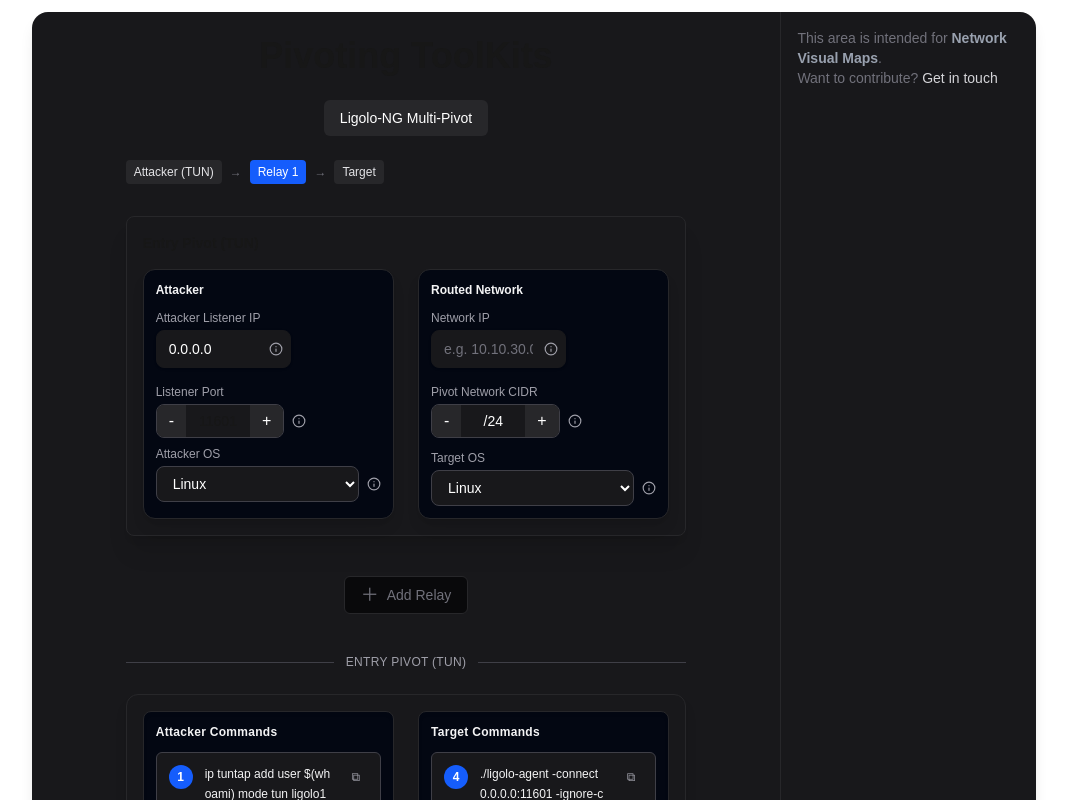
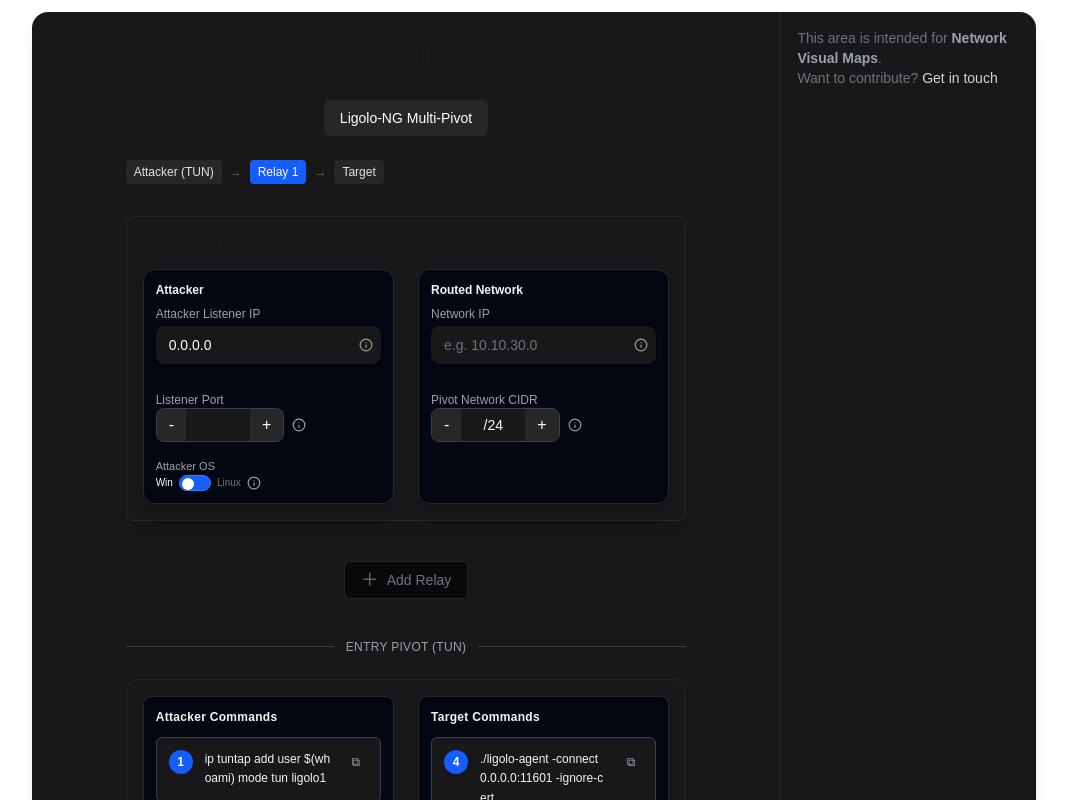
Before and after one commit to Simple0x0/pivotkit, a Next.js app: page /tools/ligolo-ng in a window 1280 px wide. Shown: the top 800 px of the page, without its empty margins (106-1173 px from the left). Built offline with nearby package versions, Linux system fonts and the light colour scheme.

Commit message:
Updated Input styles

```diff
--- a/app/components/inputs/CIDRInput.tsx
+++ b/app/components/inputs/CIDRInput.tsx
@@ -1,21 +1,22 @@
 "use client";
 
-import { useState, useEffect } from "react";
+import InfoTooltip from "@/app/components/InfoTooltip";
 import { isValidCIDR } from "@/app/lib/validators";
-import InfoTooltip from "@/app/components/InfoTooltip";
 
 export function CIDRInput({
   label = "Pivot Network CIDR",
   value,
   onChange,
-  info, // optional tooltip
+  info,
+  className = "",
 }: {
   label?: string;
-  value: number; // store as number
+  value: number;
   onChange: (v: number) => void;
   info?: string;
+  className?: string;
 }) {
-  const safeValue = Number.isFinite(value) ? value : 24; // default /24
+  const safeValue = Number.isFinite(value) ? value : 24;
   const isValid = isValidCIDR(safeValue);
 
   const increment = () => {
@@ -26,13 +27,11 @@ export function CIDRInput({
   };
 
   return (
-    <div className="flex flex-col w-44 gap-1">
+    <div className={`flex flex-col mb-4 w-full sm:w-auto ${className}`}>
       <label className="text-xs font-medium text-zinc-400">{label}</label>
 
-      {/* Group container: input + buttons + tooltip */}
       <div className="flex items-center gap-2">
         <div className="flex items-center border border-zinc-700 rounded-lg bg-zinc-900 overflow-hidden">
-          {/* Decrement button */}
           <button
             type="button"
             onClick={decrement}
@@ -42,10 +41,9 @@ export function CIDRInput({
             -
           </button>
 
-          {/* Input */}
           <input
             type="text"
-            value={`/${safeValue}`} // show slash
+            value={`/${safeValue}`}
             onChange={(e) => {
               const val = e.target.value.replace("/", "");
               const num = Number(val);
@@ -53,12 +51,10 @@ export function CIDRInput({
             }}
             className={`
               w-16 text-center px-2 py-1 text-sm bg-zinc-900 focus:outline-none
-              ${isValid ? "border-none" : "border border-red-500"}
-              text-white
+              ${isValid ? "border-none" : "border border-red-500"} text-white
             `}
           />
 
-          {/* Increment button */}
           <button
             type="button"
             onClick={increment}
@@ -69,15 +65,11 @@ export function CIDRInput({
           </button>
         </div>
 
-        {/* Tooltip after the input group */}
         {info && <InfoTooltip text={info} />}
       </div>
 
-      {/* Validation message */}
       {!isValid && (
-        <span className="text-[10px] text-red-400 mt-1">
-          Invalid CIDR
-        </span>
+        <span className="text-[10px] text-red-400 mt-1">Invalid CIDR</span>
       )}
     </div>
   );
--- a/app/components/inputs/IPInput.tsx
+++ b/app/components/inputs/IPInput.tsx
@@ -9,21 +9,21 @@ export function IPInput({
   onChange,
   info,
   placeholder,
+  className = "",
 }: {
   label: string;
   value: string;
   onChange: (v: string) => void;
   info?: string;
   placeholder?: string;
+  className?: string;
 }) {
   const isValid = value === "" || isValidIP(value);
 
   return (
-    <div className="flex flex-col w-3/5 mb-4">
-      {/* Label */}
+    <div className={`flex flex-col mb-4 w-full sm:w-auto ${className}`}>
       <label className="mb-1 text-xs font-medium text-zinc-400">{label}</label>
 
-      {/* Input wrapper with tooltip at the end */}
       <div className="relative">
         <input
           type="text"
@@ -36,12 +36,12 @@ export function IPInput({
             px-3 py-2 pr-8
             text-sm text-white
             placeholder-zinc-500
-            focus:outline-none focus:ring-2
+            focus:outline-none
+            focus:ring-1 focus:ring-slate-500
+            focus:border-slate-500
             transition duration-200
             shadow-sm
-            ${isValid
-              ? "border-zinc-900  hover:border-zinc-900"
-              : "border-red-500 focus:ring-red-500"}
+            ${isValid ? "border-zinc-900 hover:border-zinc-700" : "border-red-500 focus:ring-red-500 focus:border-red-500"}
           `}
           placeholder={placeholder}
         />
--- a/app/components/inputs/OSInput.tsx
+++ b/app/components/inputs/OSInput.tsx
@@ -4,38 +4,50 @@ import InfoTooltip from "@/app/components/InfoTooltip";
 
 export function OSInput({
   label,
-  value,
+  value = "Linux",
   onChange,
   info,
+  className = "",
 }: {
   label: string;
-  value: string;
-  onChange: (v: string) => void;
+  value: "Linux" | "Win";
+  onChange: (v: "Linux" | "Win") => void;
   info?: string;
+  className?: string;
 }) {
-  const options = ["Linux", "Windows", "Mac"];
+  const isLinux = value === "Linux";
+
+  const toggle = () => {
+    onChange(isLinux ? "Win" : "Linux");
+  };
 
   return (
-    <div className="flex flex-col w-full gap-1">
-      <label className="text-xs font-medium text-zinc-400">{label}</label>
+    <div className={`flex flex-col w-full sm:w-auto ${className}`}>
+      <label className="text-[11px] font-medium text-zinc-400">{label}</label>
 
-      <div className="flex items-center gap-2">
-        <select
-          value={value}
-          onChange={(e) => onChange(e.target.value)}
-          className="
-            flex-1 bg-zinc-900 border border-zinc-700 rounded-lg
-            px-3 py-2 text-sm text-white
-            focus:outline-none focus:ring-2 focus:ring-slate-950
-            hover:border-zinc-500 transition
-          "
+      <div className="flex items-center gap-1.5">
+        <span className={`text-[10px] ${!isLinux ? "text-white" : "text-zinc-500"}`}>Win</span>
+
+        <button
+          type="button"
+          onClick={toggle}
+          className={`
+            relative w-8 h-4 rounded-full border transition-colors
+            ${isLinux ? "bg-yellow-800 border-yellow-700" : "bg-blue-600 border-blue-500"}
+            focus:outline-none
+          `}
+          aria-label="Toggle operating system"
         >
-          {options.map((opt) => (
-            <option key={opt} value={opt}>
-              {opt}
-            </option>
-          ))}
-        </select>
+          <span
+            className={`
+              absolute top-0.5 left-0.5 h-3 w-3 rounded-full bg-white
+              transition-transform
+              ${isLinux ? "translate-x-4" : "translate-x-0"}
+            `}
+          />
+        </button>
+
+        <span className={`text-[10px] ${isLinux ? "text-white" : "text-zinc-500"}`}>Linux</span>
 
         {info && <InfoTooltip text={info} />}
       </div>
--- a/app/components/inputs/PortInput.tsx
+++ b/app/components/inputs/PortInput.tsx
@@ -7,12 +7,14 @@ export function PortInput({
   label,
   value,
   onChange,
-  info, // optional tooltip text
+  info,
+  className = "",
 }: {
   label: string;
   value: number;
   onChange: (v: number) => void;
   info?: string;
+  className?: string;
 }) {
   const safeValue = Number.isFinite(value) ? value : 0;
   const isValid = isValidPort(safeValue);
@@ -25,13 +27,11 @@ export function PortInput({
   };
 
   return (
-    <div className="flex flex-col w-44 gap-1">
+    <div className={`flex flex-col mb-4 w-full sm:w-auto ${className}`}>
       <label className="text-xs font-medium text-zinc-400">{label}</label>
 
-      {/* Group container: input + buttons + tooltip */}
       <div className="flex items-center gap-2">
-        <div className="flex items-center border border-zinc-700 rounded-lg bg-zinc-900 overflow-hidden">
-          {/* Decrement button */}
+        <div className="flex items-center border border-zinc-700 rounded-lg bg-zinc-900 overflow-hidden ">
           <button
             type="button"
             onClick={decrement}
@@ -41,7 +41,6 @@ export function PortInput({
             -
           </button>
 
-          {/* Input */}
           <input
             type="text"
             value={safeValue}
@@ -55,7 +54,6 @@ export function PortInput({
             `}
           />
 
-          {/* Increment button */}
           <button
             type="button"
             onClick={increment}
@@ -66,11 +64,9 @@ export function PortInput({
           </button>
         </div>
 
-        {/* Tooltip after the input group */}
         {info && <InfoTooltip text={info} />}
       </div>
 
-      {/* Validation message */}
       {!isValid && (
         <span className="text-[10px] text-red-400 mt-1">
           Port must be 1–65535
--- a/app/layout.tsx
+++ b/app/layout.tsx
@@ -20,7 +20,6 @@ export const metadata: Metadata = {
   description: "Deterministic network pivoting command generator for penetration testers",
 };
 
-
 export default function RootLayout({
   children,
 }: {
@@ -32,10 +31,11 @@ export default function RootLayout({
     <html lang="en">
       <body className="bg-zinc-950 text-zinc-100">
         <div className="min-h-screen flex justify-center p-3">
-            <div className="w-full lg:w-4/5 bg-zinc-900 rounded-2xl shadow-lg flex">
+          {/* Use flex-col on small screens, flex-row on lg */}
+          <div className="w-full lg:w-4/5 bg-zinc-900 rounded-2xl shadow-lg flex flex-col lg:flex-row">
 
-              {/* Main Content */}
-              <main className="flex-1 p-6">
+            {/* Main Content */}
+            <main className="flex-1 p-6">
               <header className="text-center mb-6">
                 <h1 className="text-4xl font-semibold">Pivoting ToolKits</h1>
               </header>
@@ -47,7 +47,7 @@ export default function RootLayout({
             </main>
 
             {/* Reserved Right Panel */}
-            <aside className="w-64 border-l border-zinc-800 p-4 text-sm text-zinc-500">
+            <aside className="w-full lg:w-64 border-t lg:border-t-0 lg:border-l border-zinc-800 p-4 text-sm text-zinc-500 mt-4 lg:mt-0">
               This area is intended for{" "}
               <strong className="text-gray-400">Network Visual Maps</strong>.
               <br />
--- a/app/ui/ligolo-ng/Inputs.tsx
+++ b/app/ui/ligolo-ng/Inputs.tsx
@@ -12,20 +12,17 @@ const isPivotValid = (pivot: any) => {
   if (!pivot.network) return false;
   if (!isValidCIDR(pivot.cidr)) return false;
 
-  // Relay pivots require explicit target info
   if (pivot.role === "relay") {
     if (!pivot.targetIP) return false;
     if (!pivot.targetPort) return false;
   }
 
-  // Entry pivot must have the entry host IP
   if (pivot.role === "entry" && !pivot.attackerBindIP) return false;
 
   return true;
 };
 
 /* ---------------- Component ---------------- */
-
 export default function LigoloInputs({
   pivots,
   updatePivot,
@@ -38,9 +35,7 @@ export default function LigoloInputs({
   removePivot: (i: number) => void;
 }) {
   const lastPivotValid =
-    pivots.length === 0
-      ? true
-      : isPivotValid(pivots[pivots.length - 1]);
+    pivots.length === 0 ? true : isPivotValid(pivots[pivots.length - 1]);
 
   return (
     <div className="space-y-8">
@@ -103,99 +98,86 @@ export default function LigoloInputs({
                 isEntry ? "lg:grid-cols-2" : "lg:grid-cols-3"
               } gap-6`}
             >
-              {/* Attacker */}
-              <div className="border border-zinc-800 rounded-xl p-3 bg-gray-950 space-y-3 shadow-lg">
-                <h4 className="text-xs font-bold text-zinc-100">Attacker</h4>
-
-                {/* Entry pivot: show entry host IP instead of bind */}
+              {/* Attacker Section */}
+              <div className="border border-zinc-800 rounded-xl p-3 bg-gray-950 shadow-lg flex flex-col justify-between">
+                <div>
+                  <h4 className="text-xs font-bold text-zinc-100 mb-2">Attacker</h4>
+                  <div className="flex flex-row flex-wrap gap-3">
                     {isEntry && (
                       <IPInput
+
                         label="Attacker Listener IP"
                         value={pivot.attackerBindIP}
                         onChange={(v) => updatePivot(idx, { attackerBindIP: v })}
-                    info="IP address of the attacker machine for ligolo proxy to listen on, Usually 0.0.0.0 to accept connection from any interface."
+                        info="IP address of the attacker machine for ligolo proxy to listen on, usually 0.0.0.0 to accept connections from any interface."
                         placeholder="e.g. 0.0.0.0"
                       />
                     )}
-              {/*
-                {!isEntry && (
-                  <IPInput
-                    label="Attacker Bind IP"
-                    value={pivot.attackerBindIP}
-                    onChange={() => {}}
-                    info="Internal relay pivot: always binds to 127.0.0.1 for local connections. Not editable."
-                    placeholder="127.0.0.1"
-                  />
-                )} */}
 
-                <div className="flex flex-wrap gap-2">
                     <PortInput
+
                       label="Listener Port"
                       value={pivot.attackerPort}
-                    onChange={(v) =>
-                      updatePivot(idx, { attackerPort: v })
-                    }
+                      onChange={(v) => updatePivot(idx, { attackerPort: v })}
                       info={
                         isEntry
-                        ? "A Port for ligolo proxy to listen on (default: 11601)."
-                        : "Attacker local port which ligolo agent to forward's traffics to. (You can leave as default)"
+                          ? "A port for ligolo proxy to listen on (default: 11601)."
+                          : "Attacker local port which ligolo agent forwards traffic to."
                       }
-                  />
-                  <OSInput
-                    label="Attacker OS"
-                    value={pivot.attackerOS}
-                    onChange={(v) =>
-                      updatePivot(idx, { attackerOS: v })
-                    }
-                    info="Operating system of the attacker machine (default: linux)."
                     />
                   </div>
                 </div>
 
-              {/* Target (relay only) */}
+                <OSInput
+                  label="Attacker OS"
+                  value={pivot.attackerOS}
+                  onChange={(v) => updatePivot(idx, { attackerOS: v })}
+                  info="Operating system of the attacker machine (default: linux)."
+                />
+              </div>
+
+              {/* Target Section (relay only) */}
               {!isEntry && (
-                <div className="border border-zinc-800 rounded-xl p-3 bg-gray-950 space-y-3 shadow-lg">
-                  <h4 className="text-xs font-bold text-zinc-100">Target</h4>
+                <div className="border border-zinc-800 rounded-xl p-3 bg-gray-950 shadow-lg flex flex-col justify-between">
+                  <div>
+                    <h4 className="text-xs font-bold text-zinc-100 mb-2">Target</h4>
+                    <div className="flex flex-row flex-wrap gap-3">
+                      <IPInput
 
-                  <IPInput
                         label="Compromised Host IP"
                         value={pivot.targetIP}
-                    onChange={(v) =>
-                      updatePivot(idx, { targetIP: v })
-                    }
-                    info={`IP address of the previously compromised (Relay ${idx}) host that provides access to the newly discovered network.`}
+                        onChange={(v) => updatePivot(idx, { targetIP: v })}
+                        info={`IP address of the previously compromised host (Relay ${idx}) providing access to the new network.`}
                         placeholder="e.g. 10.10.30.1"
                       />
 
-                  <div className="flex flex-wrap gap-2">
                       <PortInput
+
                         label="Target Port"
                         value={pivot.targetPort}
-                      onChange={(v) =>
-                        updatePivot(idx, { targetPort: v })
-                      }
-                      info="A port that will be exposed on the previously compromised host to relay traffic back to the attacker."
+                        onChange={(v) => updatePivot(idx, { targetPort: v })}
+                        info="Port exposed on the previously compromised host to relay traffic."
                       />
-
+                    </div>
+                  </div>
+                  <div className="mt-4">
                     <OSInput
                       label="Target OS"
                       value={pivot.targetOS}
-                      onChange={(v) =>
-                        updatePivot(idx, { targetOS: v })
-                      }
-                      info="Operating system of the previously compromised host"
+                      onChange={(v) => updatePivot(idx, { targetOS: v })}
+                      info="Operating system of the previously compromised host."
                     />
                   </div>
                 </div>
               )}
 
-              {/* Routed Network */}
-              <div className="border border-zinc-800 rounded-xl p-3 bg-gray-950 space-y-3 shadow-lg">
-                <h4 className="text-xs font-bold text-zinc-100">
-                  Routed Network
-                </h4>
+              {/* Routed Network Section */}
+              <div className="border border-zinc-800 rounded-xl p-3 bg-gray-950 shadow-lg flex flex-col justify-between">
+                <div>
+                  <h4 className="text-xs font-bold text-zinc-100 mb-2">Routed Network</h4>
+                  <div className="flex flex-row flex-wrap gap-3">
+                    <IPInput
 
-                <IPInput
                       label="Network IP"
                       value={pivot.network}
                       onChange={(v) => updatePivot(idx, { network: v })}
@@ -204,22 +186,13 @@ export default function LigoloInputs({
                     />
 
                     <CIDRInput
+
                       value={pivot.cidr}
                       onChange={(v) => updatePivot(idx, { cidr: v })}
                       info="CIDR notation for the new network to be routed (e.g. 24)."
                     />
-
-                {/* Entry pivot: target OS lives here */}
-                {isEntry && (
-                  <OSInput
-                    label="Target OS"
-                    value={pivot.targetOS}
-                    onChange={(v) =>
-                      updatePivot(idx, { targetOS: v })
-                    }
-                    info="Operating system of hosts in the routed network."
-                  />
-                )}
+                  </div>
+                </div>
               </div>
             </div>
 
```
Lines whose indentation alone changed are shown as unchanged.
